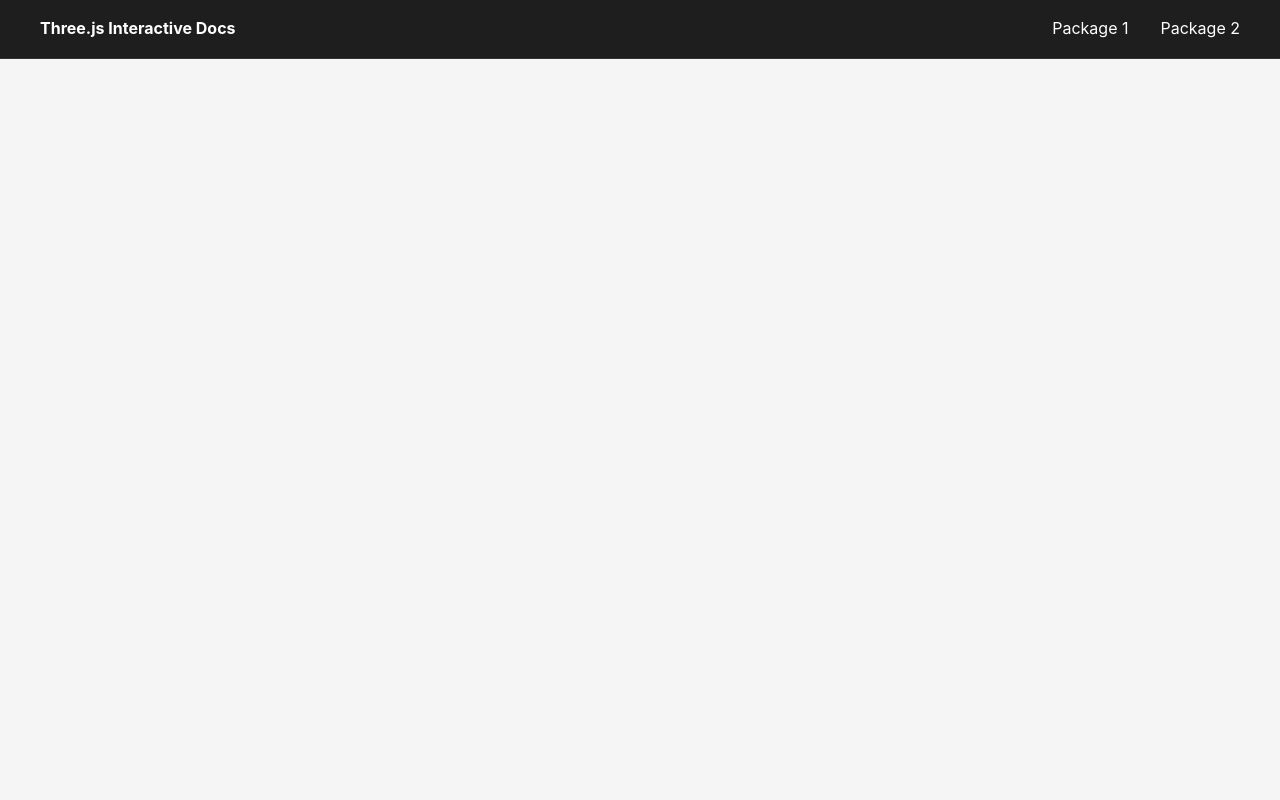
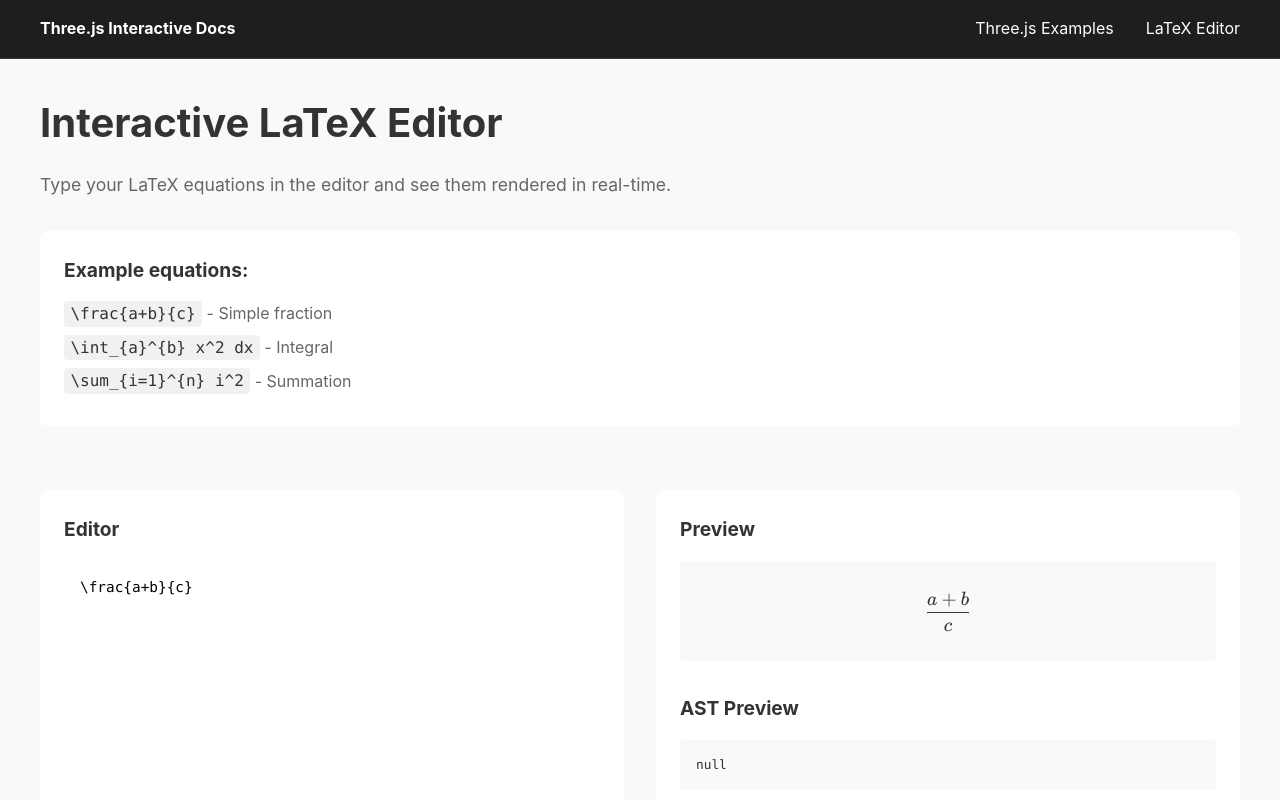
Before and after one commit to idobenamram/geovis, a React (Vite) app: page /latex in a window 1280 px wide. Built offline with nearby package versions, Linux system fonts and the light colour scheme.

Commit message:
add latex editor component

```diff
--- a/src/App.tsx
+++ b/src/App.tsx
@@ -2,11 +2,13 @@ import React, { useState, useEffect, useCallback } from 'react';
 import { BrowserRouter as Router, Routes, Route, Link } from 'react-router-dom';
 import Documentation from './components/Documentation';
 import CodeEditor from './components/CodeEditor';
+import LatexEditor from './components/LatexEditor';
 import './style.css';
 
 const App: React.FC = () => {
   const [currentCode, setCurrentCode] = useState('');
   const [markdownContent, setMarkdownContent] = useState('');
+  const [latexContent, setLatexContent] = useState('\\frac{a+b}{c}');
   const [isResizing, setIsResizing] = useState(false);
 
   useEffect(() => {
@@ -71,8 +73,8 @@ const App: React.FC = () => {
               <Link to="/" className="logo">Three.js Interactive Docs</Link>
             </div>
             <div className="nav-right">
-              <Link to="/" className="nav-link">Package 1</Link>
-              <Link to="/package2" className="nav-link">Package 2</Link>
+              <Link to="/" className="nav-link">Three.js Examples</Link>
+              <Link to="/latex" className="nav-link">LaTeX Editor</Link>
             </div>
           </div>
         </nav>
@@ -104,26 +106,12 @@ const App: React.FC = () => {
                 }
               />
               <Route
-                path="/package2"
+                path="/latex"
                 element={
-                  <>
-                    <div className="docs-content">
-                      <Documentation
-                        markdownContent={markdownContent}
-                        onCodeClick={handleCodeClick}
-                      />
-                    </div>
-                    <div
-                      className={`resizer ${isResizing ? 'resizing' : ''}`}
-                      onMouseDown={handleMouseDown}
-                    />
-                    <div className="editor-panel">
-                      <CodeEditor
-                        value={currentCode}
-                        onChange={setCurrentCode}
-                      />
-                    </div>
-                  </>
+                  <LatexEditor
+                    value={latexContent}
+                    onChange={setLatexContent}
+                  />
                 }
               />
             </Routes>
--- /dev/null
+++ b/src/components/LatexEditor.tsx
@@ -0,0 +1,79 @@
+import React, { useState } from "react";
+import katex from "katex";
+import "katex/dist/katex.min.css";
+import { parse } from "@unified-latex/unified-latex-util-parse";
+
+interface LatexEditorProps {
+    value: string;
+    onChange: (value: string) => void;
+}
+
+const LatexEditor: React.FC<LatexEditorProps> = ({ value, onChange }) => {
+    const [ast, setAst] = useState<any>(null);
+
+    // Called when the user types in the textarea
+    const handleInputChange = (e: React.ChangeEvent<HTMLTextAreaElement>) => {
+        const input = e.target.value;
+        onChange(input);
+        try {
+            const parsedAST = parse(input);
+            setAst(parsedAST);
+        } catch (error: any) {
+            // On parse error, save the error message
+            setAst({ error: error.message });
+        }
+    };
+
+    // Use KaTeX to convert the LaTeX input to HTML.
+    let renderedHTML = "";
+    try {
+        renderedHTML = katex.renderToString(value, {
+            throwOnError: false,
+            displayMode: true,
+        });
+    } catch (error) {
+        renderedHTML = `<span style="color:red;">Error rendering LaTeX</span>`;
+    }
+
+    return (
+        <div className="latex-editor-container">
+            <div className="latex-header">
+                <h1>Interactive LaTeX Editor</h1>
+                <p>Type your LaTeX equations in the editor and see them rendered in real-time.</p>
+                <div className="example-equations">
+                    <h3>Example equations:</h3>
+                    <ul>
+                        <li><code>{'\\frac{a+b}{c}'}</code> - Simple fraction</li>
+                        <li><code>{'\\int_{a}^{b} x^2 dx'}</code> - Integral</li>
+                        <li><code>{'\\sum_{i=1}^{n} i^2'}</code> - Summation</li>
+                    </ul>
+                </div>
+            </div>
+            <div className="latex-content">
+                <div className="latex-input">
+                    <h2>Editor</h2>
+                    <textarea
+                        value={value}
+                        onChange={handleInputChange}
+                        placeholder="Enter LaTeX here..."
+                        spellCheck="false"
+                    />
+                </div>
+                <div className="latex-output">
+                    <div className="preview-section">
+                        <h2>Preview</h2>
+                        <div className="preview-box" dangerouslySetInnerHTML={{ __html: renderedHTML }} />
+                    </div>
+                    <div className="ast-section">
+                        <h2>AST Preview</h2>
+                        <pre className="ast-box">
+                            {JSON.stringify(ast, null, 2)}
+                        </pre>
+                    </div>
+                </div>
+            </div>
+        </div>
+    );
+};
+
+export default LatexEditor;
--- a/src/main.tsx
+++ b/src/main.tsx
@@ -1,6 +1,7 @@
 import React from 'react';
 import ReactDOM from 'react-dom/client';
 import App from './App';
+import 'katex/dist/katex.min.css';
 
 ReactDOM.createRoot(document.getElementById('root')!).render(
   <React.StrictMode>
--- a/src/style.css
+++ b/src/style.css
@@ -172,6 +172,192 @@ body {
     background-color: #218838;
 }
 
+/* LaTeX Editor Styles */
+.latex-editor {
+    display: flex;
+    flex-direction: column;
+    height: 100%;
+    background-color: var(--background-dark);
+}
+
+.latex-editor .editor-container {
+    flex: 1;
+    min-height: 0;
+    padding: 1rem;
+}
+
+.preview-panel {
+    height: 300px;
+    background-color: var(--background-light);
+    border-top: 1px solid var(--border-color);
+    padding: 1rem;
+    overflow-y: auto;
+}
+
+.preview-panel h3 {
+    margin: 0 0 1rem;
+    color: var(--text-color);
+    font-size: 1.1rem;
+    font-weight: 600;
+}
+
+.latex-preview {
+    display: flex;
+    justify-content: center;
+    align-items: center;
+    min-height: 100px;
+    background-color: #f8f9fa;
+    border-radius: 6px;
+    padding: 1rem;
+    margin-bottom: 1rem;
+}
+
+.latex-preview .katex-display {
+    margin: 0;
+}
+
+.error-message {
+    color: #dc3545;
+    padding: 1rem;
+    background-color: #fff;
+    border: 1px solid #dc3545;
+    border-radius: 6px;
+    margin-top: 1rem;
+}
+
+/* LaTeX Editor Container */
+.latex-editor-container {
+    width: 100%;
+    height: 100%;
+    overflow-y: auto;
+    background-color: #f8f9fa;
+    padding: 2rem;
+}
+
+.latex-header {
+    max-width: 1200px;
+    margin: 0 auto 2rem;
+    padding-bottom: 2rem;
+    border-bottom: 1px solid var(--border-color);
+}
+
+.latex-header h1 {
+    font-size: 2.5rem;
+    margin-bottom: 1rem;
+    color: var(--text-color);
+}
+
+.latex-header p {
+    font-size: 1.1rem;
+    color: #666;
+    margin-bottom: 2rem;
+}
+
+.example-equations {
+    background-color: #fff;
+    border: 1px solid var(--border-color);
+    border-radius: 8px;
+    padding: 1.5rem;
+}
+
+.example-equations h3 {
+    margin: 0 0 1rem;
+    font-size: 1.2rem;
+    color: var(--text-color);
+}
+
+.example-equations ul {
+    list-style: none;
+    margin: 0;
+    padding: 0;
+}
+
+.example-equations li {
+    margin: 0.5rem 0;
+    font-size: 1rem;
+    color: #666;
+}
+
+.example-equations code {
+    background-color: #f1f1f1;
+    padding: 0.2rem 0.4rem;
+    border-radius: 4px;
+    font-family: 'SF Mono', SFMono-Regular, Consolas, 'Liberation Mono', Menlo, monospace;
+    color: #333;
+}
+
+.latex-content {
+    max-width: 1200px;
+    margin: 0 auto;
+    display: grid;
+    grid-template-columns: 1fr 1fr;
+    gap: 2rem;
+    align-items: start;
+}
+
+.latex-input, .latex-output {
+    background-color: #fff;
+    border: 1px solid var(--border-color);
+    border-radius: 8px;
+    padding: 1.5rem;
+}
+
+.latex-input h2, .latex-output h2 {
+    margin: 0 0 1rem;
+    font-size: 1.2rem;
+    color: var(--text-color);
+}
+
+.latex-input textarea {
+    width: 100%;
+    height: 300px;
+    padding: 1rem;
+    border: 1px solid var(--border-color);
+    border-radius: 4px;
+    font-family: 'SF Mono', SFMono-Regular, Consolas, 'Liberation Mono', Menlo, monospace;
+    font-size: 0.9rem;
+    line-height: 1.5;
+    resize: vertical;
+}
+
+.latex-output {
+    display: flex;
+    flex-direction: column;
+    gap: 2rem;
+}
+
+.preview-section, .ast-section {
+    width: 100%;
+}
+
+.preview-box {
+    background-color: #f8f9fa;
+    border: 1px solid var(--border-color);
+    border-radius: 4px;
+    padding: 1.5rem;
+    min-height: 100px;
+    display: flex;
+    align-items: center;
+    justify-content: center;
+}
+
+.preview-box .katex-display {
+    margin: 0;
+}
+
+.ast-box {
+    background-color: #f8f9fa;
+    border: 1px solid var(--border-color);
+    border-radius: 4px;
+    padding: 1rem;
+    font-family: 'SF Mono', SFMono-Regular, Consolas, 'Liberation Mono', Menlo, monospace;
+    font-size: 0.8rem;
+    line-height: 1.4;
+    overflow-x: auto;
+    max-height: 300px;
+    overflow-y: auto;
+}
+
 /* Responsive Design */
 @media (max-width: 1200px) {
     .content-wrapper {
@@ -191,4 +377,21 @@ body {
     .markdown-content {
         max-width: 100%;
     }
+
+    .latex-content {
+        grid-template-columns: 1fr;
+    }
+
+    .latex-editor-container {
+        padding: 1rem;
+    }
+
+    .latex-header {
+        margin-bottom: 1.5rem;
+        padding-bottom: 1.5rem;
+    }
+
+    .latex-header h1 {
+        font-size: 2rem;
+    }
 }
```
Also changed, not shown: package.json (+9 -3 lines), 1 other file (tests, documents, lock files or other folders).
